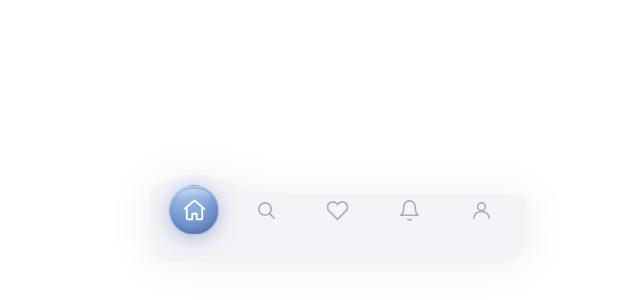
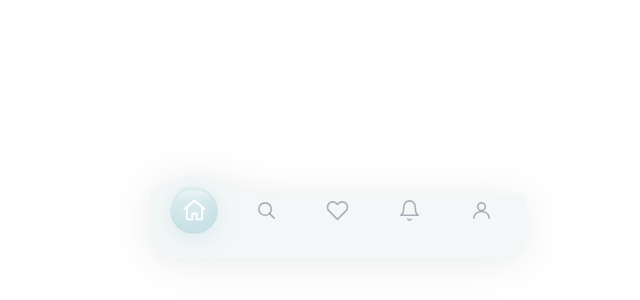
Before and after one commit to yuhanwu-klein/ui-index, a plain HTML site: page tabbar-bouncy.html in a window 1280 px wide. Shown: the part 480-780 px from the top of the page, without its empty margins (302-942 px from the left). Drawn offline with Linux system fonts and the light colour scheme.

Commit message:
Week 9: refine glass blob to translucent aqua/cyan tint
Match reference gel-glass aesthetic: very low opacity cyan fills,
conic-gradient edge highlight, softer shadows. Shift bar surface
and icon glow to cool neutral tones.

Co-Authored-By: Claude Opus 4.6 <noreply@anthropic.com>

```diff
--- a/tabbar-bouncy.html
+++ b/tabbar-bouncy.html
@@ -32,23 +32,33 @@ body{
 
 .glass{
   position:absolute;inset:0;
-  background:#f5f3f8;
+  background:#f4f7f8;
   will-change:clip-path;
 }
 
 .blob{
   position:absolute;width:50px;height:50px;border-radius:50%;
-  background:linear-gradient(160deg,rgba(140,180,230,.65),rgba(70,120,195,.72) 50%,rgba(45,85,160,.78));
-  backdrop-filter:blur(12px);-webkit-backdrop-filter:blur(12px);
-  border:1px solid rgba(255,255,255,.25);
-  box-shadow:0 4px 20px rgba(40,80,160,.3),0 1px 2px rgba(0,0,0,.08),inset 0 1px 1px rgba(255,255,255,.3),inset 0 -2px 4px rgba(25,50,120,.2);
+  background:linear-gradient(165deg,rgba(195,225,225,.35),rgba(170,210,215,.40) 40%,rgba(150,200,210,.44) 70%,rgba(140,195,205,.38));
+  backdrop-filter:blur(16px);-webkit-backdrop-filter:blur(16px);
+  border:.8px solid rgba(255,255,255,.55);
+  box-shadow:
+    0 6px 24px rgba(120,180,185,.15),
+    0 1px 3px rgba(0,0,0,.03),
+    inset 0 1px 0 rgba(255,255,255,.6),
+    inset 0 -1px 2px rgba(100,170,180,.1);
   pointer-events:none;will-change:transform;
   transform:translate(-50%,-50%);
 }
+.blob::before{
+  content:'';position:absolute;inset:-1px;border-radius:50%;
+  background:conic-gradient(from 160deg,transparent 40%,rgba(180,225,230,.5) 48%,rgba(220,245,245,.7) 52%,transparent 60%);
+  mask:radial-gradient(farthest-side,transparent calc(100% - 2px),#000 calc(100% - 1.5px));
+  -webkit-mask:radial-gradient(farthest-side,transparent calc(100% - 2px),#000 calc(100% - 1.5px));
+}
 .blob::after{
-  content:'';position:absolute;top:3px;left:15%;right:15%;height:40%;
+  content:'';position:absolute;top:4px;left:16%;right:16%;height:36%;
   border-radius:50%;
-  background:linear-gradient(180deg,rgba(255,255,255,.45) 0%,rgba(255,255,255,.1) 50%,transparent);
+  background:linear-gradient(180deg,rgba(255,255,255,.5) 0%,rgba(220,240,240,.15) 60%,transparent);
 }
 
 .items{
@@ -69,7 +79,7 @@ body{
   transition:transform .45s cubic-bezier(.34,1.56,.64,1),stroke .25s;
 }
 .tab.off svg{stroke:rgba(120,110,135,.55)}
-.tab.on svg{stroke:#fff;transform:scale(1.15);filter:drop-shadow(0 0 6px rgba(255,255,255,.7)) drop-shadow(0 0 14px rgba(80,130,220,.5))}
+.tab.on svg{stroke:#fff;transform:scale(1.15);filter:drop-shadow(0 0 5px rgba(255,255,255,.6)) drop-shadow(0 0 12px rgba(140,210,215,.4))}
 
 html.is-preview body{padding:0;align-items:flex-end}
 html.is-preview .bar{width:100%;animation:none;transform:none;opacity:1}
```
